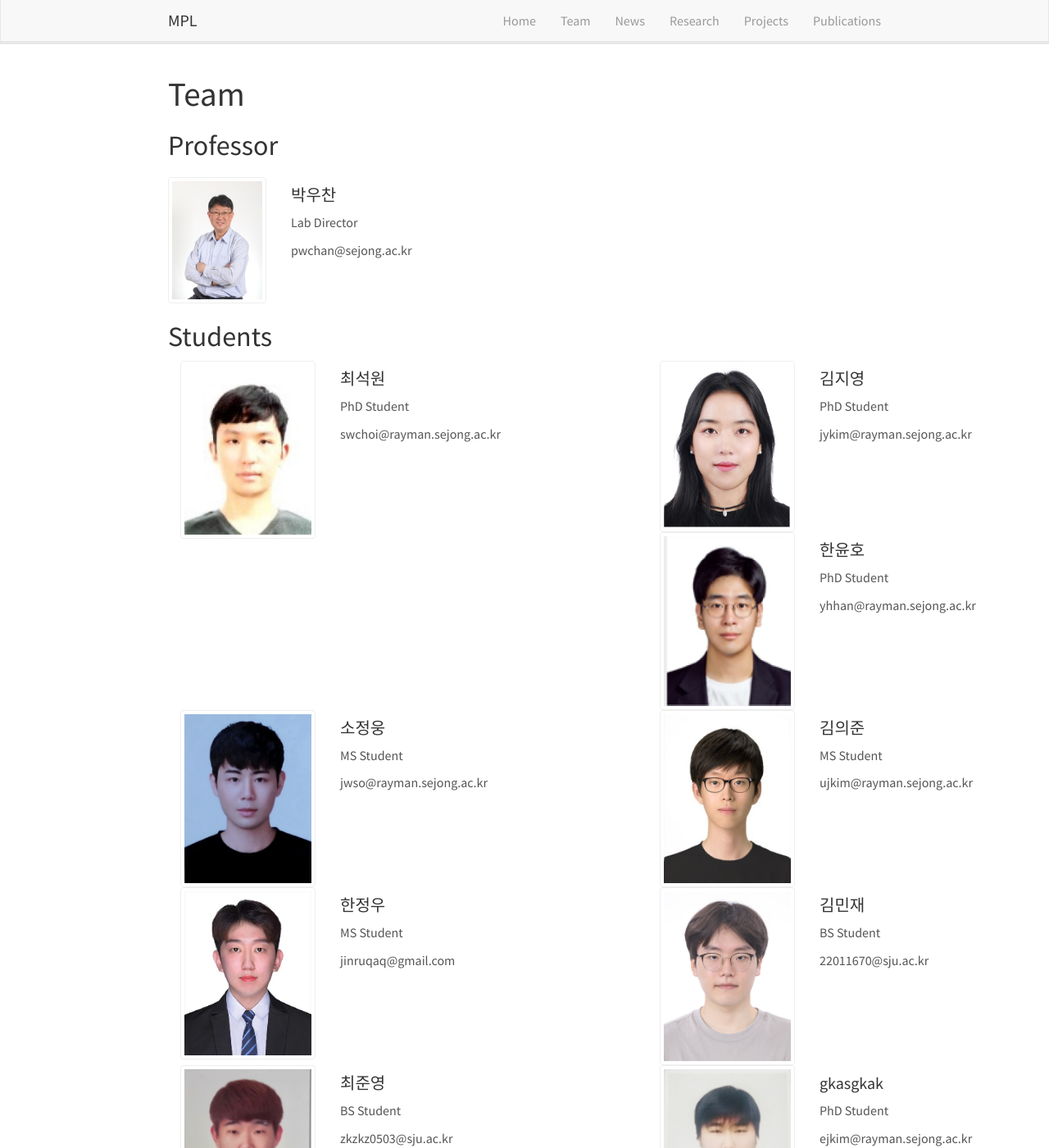
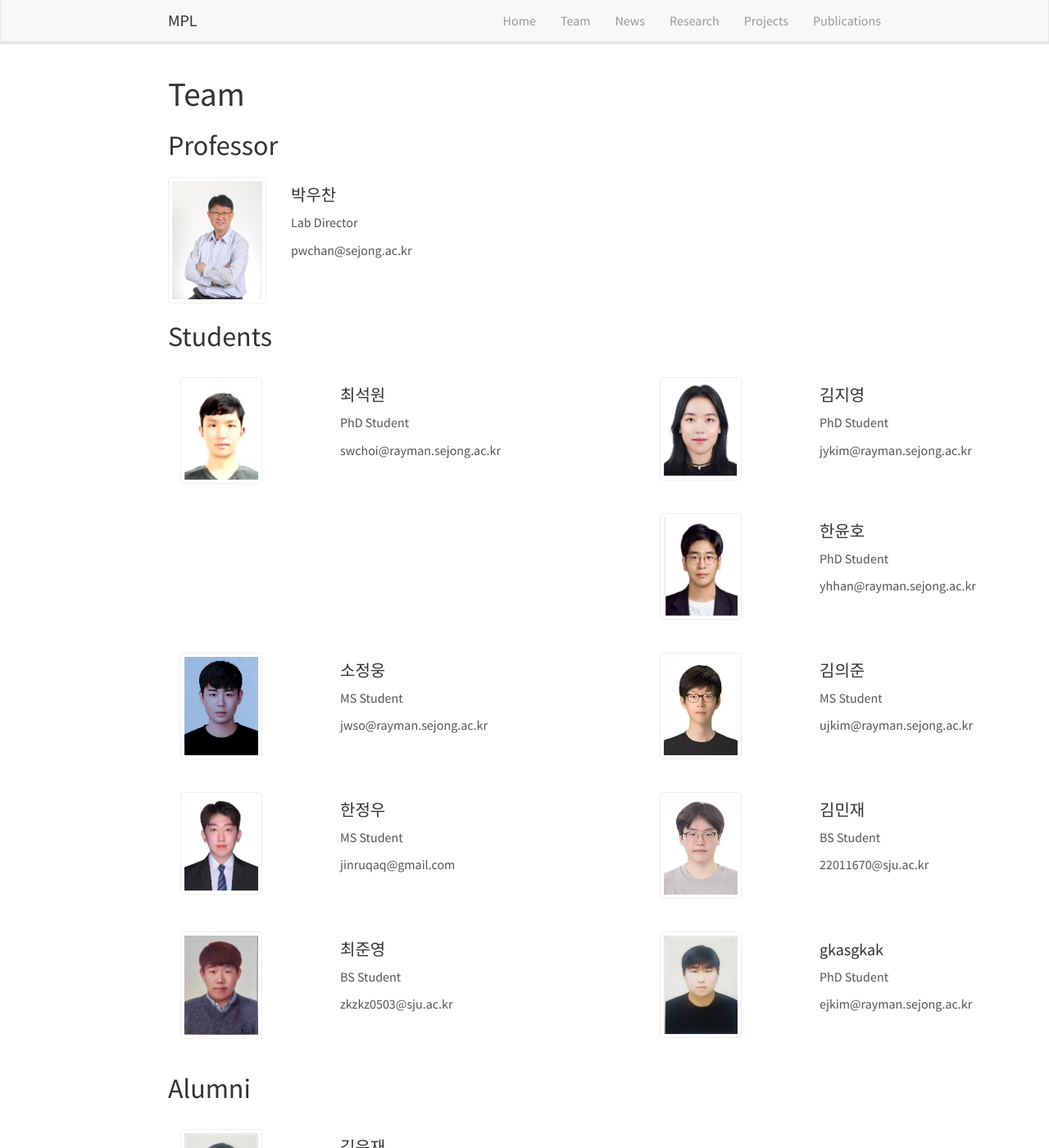
Before and after one commit to MPLRayman/webtest2, a Jekyll site: the page built from _pages/team/index.html, in a window 1280 px wide and 1400 px high. Shown: the whole window at 82% size. Built offline with Jekyll 4.4.1, drawn with Linux system fonts in a browser that asks for light colours; nearby versions of some CDN libraries.

Commit message:
kmj rollback

```diff
--- a/_pages/team/index.html
+++ b/_pages/team/index.html
@@ -38,7 +38,7 @@
 
 <!-- Students -->
 
-<!-- <h2><a id="student"></a>Students</h2>
+<h2><a id="student"></a>Students</h2>
 {% assign members = site.posts | where: 'category', 'student' | sort: 'date' %}
 
 <div class="container">
@@ -64,12 +64,12 @@
         </div>
         {% endfor %}
     </div>
-</div> -->
+</div>
 
 
 <!-- Alumni -->
 
-<!-- <h2><a id="alumni"></a>Alumni</h2>
+<h2><a id="alumni"></a>Alumni</h2>
 {% assign members = site.posts | where: 'category', 'alumni' | sort: 'date' %}
 
 <div class="container">
@@ -112,77 +112,4 @@
         width: 100%;
         height: auto; /* 이미지 비율 유지 */
     }
-</style> -->
-
-<h2><a id="student"></a>Students</h2>
-{% assign members = site.posts | where: 'category', 'student' | sort: 'date' %}
-
-<div class="container">
-    <div class="row">
-        {% for member in members %}
-        <div class="col-md-6 mb-4">
-            <div class="card h-100">
-                <div class="row no-gutters">
-                    <div class="col-md-4">
-                        <img src="{{ site.url }}{{ site.baseurl }}/images/team/{{ member.image }}"
-                            class="card-img img-responsive img-thumbnail"
-                            style="max-width: 100%;"/>
-                    </div>
-                    <div class="col-md-8">
-                        <div class="card-body d-flex flex-column">
-                            <h4 class="card-title">{{ member.title }}</h4>
-                            <p class="card-text">{{ member.role }}</p>
-                            <p class="card-text">{{ member.email }}</p>
-                        </div>
-                    </div>
-                </div>
-            </div>
-        </div>
-        {% endfor %}
-    </div>
-</div>
-
-<!-- Alumni Section -->
-<h2><a id="alumni"></a>Alumni</h2>
-{% assign members = site.posts | where: 'category', 'alumni' | sort: 'date' %}
-
-<div class="container">
-    <div class="row">
-        {% for member in members %}
-        <div class="col-md-6 mb-4">
-            <div class="card h-100">
-                <div class="row no-gutters">
-                    <div class="col-md-4">
-                        <img src="{{ site.url }}{{ site.baseurl }}/images/team/{{ member.image }}"
-                            class="card-img img-responsive img-thumbnail"
-                            style="max-width: 100%;"/>
-                    </div>
-                    <div class="col-md-8">
-                        <div class="card-body d-flex flex-column">
-                            <h4 class="card-title">{{ member.title }}</h4>
-                            <p class="card-text">{{ member.role }}</p>
-                            <p class="card-text">{{ member.email }}</p>
-                        </div>
-                    </div>
-                </div>
-            </div>
-        </div>
-        {% endfor %}
-    </div>
-</div>
-
-<!-- Style Section -->
-<style>
-    .card-body {
-        display: flex;
-        flex-direction: column;
-        justify-content: space-between; /* 카드 내용이 균등하게 배치되도록 조정 */
-    }
-    .card-img {
-        width: 100%;
-        height: auto; /* 이미지 비율 유지 */
-    }
-    .card.h-100 {
-        height: 100%; /* 카드가 동일한 높이를 갖도록 함 */
-    }
 </style>
```
